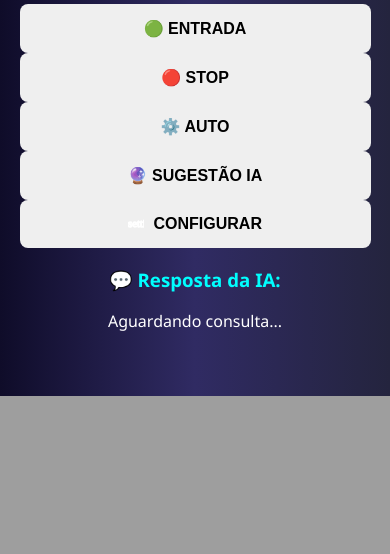
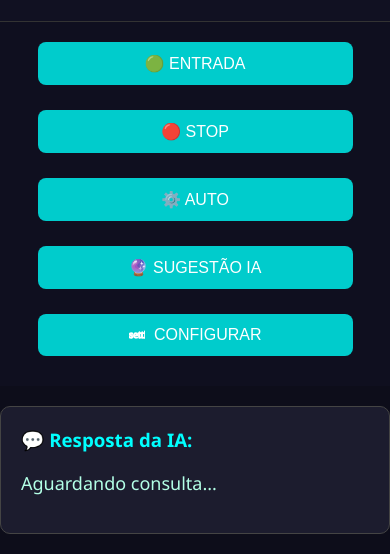
Before and after one commit to Claratrade33/Clara-verse, a Flask app: page /painel in a window 390 px wide. Shown: the part 448-1002 px from the top of the page. Before the commit the page ends 844 px from the top, so only its background shows below. Run offline with Flask 3, Linux system fonts and the light colour scheme; the visitor is signed in with stand-in values (Sample User, id 1).

Commit message:
Atualizar o style.css

```diff
--- a/static/style.css
+++ b/static/style.css
@@ -1,107 +1,122 @@
 body {
-    background: linear-gradient(to right, #0f0c29, #302b63, #24243e);
-    color: #ffffff;
-    font-family: 'Segoe UI', sans-serif;
+  background-color: #0d0d1a;
+  color: #fff;
+  font-family: 'Segoe UI', Tahoma, Geneva, Verdana, sans-serif;
   margin: 0;
   padding: 0;
-    text-align: center;
 }
 
-.topo {
+header {
   background-color: #1a1a2e;
-    padding: 20px;
+  padding: 15px;
+  text-align: center;
   border-bottom: 2px solid #00ffff;
 }
 
 h1 {
   margin: 0;
-    font-size: 32px;
+  font-size: 28px;
   color: #00ffff;
 }
 
-.saldo {
-    font-size: 20px;
-    margin-top: 10px;
-    color: #00ff99;
+section#grafico {
+  padding: 20px;
+  background-color: #111122;
+  border-bottom: 1px solid #333;
 }
 
-.botoes {
-    margin-top: 30px;
+#botoes {
   display: flex;
+  flex-wrap: wrap;
   justify-content: center;
-    flex-wrap: wrap;
   gap: 15px;
+  padding: 20px;
+  background-color: #0f0f1f;
 }
 
-button {
-    padding: 15px 25px;
+#botoes button {
+  background-color: #00cccc;
+  color: white;
+  border: none;
+  padding: 12px 20px;
   font-size: 16px;
-    border: none;
   border-radius: 8px;
   cursor: pointer;
-    font-weight: bold;
-    transition: 0.3s ease-in-out;
+  transition: all 0.3s ease;
 }
 
-button:hover {
-    transform: scale(1.05);
-    opacity: 0.9;
+#botoes button:hover {
+  background-color: #00aaaa;
 }
 
-button:active {
-    transform: scale(0.98);
+#resposta-ia {
+  margin: 20px auto;
+  max-width: 800px;
+  background-color: #1c1c2e;
+  border: 1px solid #444;
+  padding: 20px;
+  border-radius: 10px;
 }
 
-.grafico-container {
-    margin-top: 20px;
-    padding: 0 10px;
+#resposta-ia h3 {
+  margin-top: 0;
+  color: #00ffff;
 }
 
-.resultado {
-    margin-top: 40px;
-    padding: 20px;
-    background-color: #121212;
-    color: #00ffff;
-    border-radius: 10px;
-    width: 90%;
-    max-width: 800px;
-    margin-left: auto;
-    margin-right: auto;
-    white-space: pre-wrap;
-    font-size: 16px;
-    text-align: left;
+#respostaTexto {
+  font-size: 18px;
+  color: #b3ffe6;
 }
 
-/* Formulários de configuração */
-input[type="text"], input[type="password"] {
-    padding: 12px;
-    margin: 10px 0;
-    width: 80%;
+.config-container {
+  margin: 60px auto;
   max-width: 400px;
-    border: none;
-    border-radius: 5px;
-    background-color: #292a2d;
-    color: #fff;
-    font-size: 14px;
+  background-color: #1c1c2e;
+  padding: 30px;
+  border-radius: 10px;
+  border: 1px solid #00cccc;
+  text-align: center;
 }
 
-button:focus, input:focus {
-    outline: none;
-    box-shadow: 0 0 8px #00ffff;
+.config-container input {
+  width: 100%;
+  padding: 10px;
+  margin: 10px 0;
+  border: none;
+  border-radius: 6px;
+  font-size: 16px;
 }
 
-/* Mobile */
+.config-container button {
+  background-color: #00cccc;
+  color: white;
+  border: none;
+  padding: 10px 18px;
+  font-size: 16px;
+  border-radius: 8px;
+  cursor: pointer;
+}
+
+.config-container button:hover {
+  background-color: #00aaaa;
+}
+
 @media screen and (max-width: 600px) {
-    .botoes {
+  #botoes {
     flex-direction: column;
     align-items: center;
   }
 
-    .resultado {
-        font-size: 14px;
+  #botoes button {
+    width: 90%;
+    margin-bottom: 10px;
   }
 
-    button {
+  .config-container {
     width: 90%;
   }
+
+  iframe {
+    height: 300px;
   }
+}
```
Lines whose indentation alone changed are shown as unchanged.
